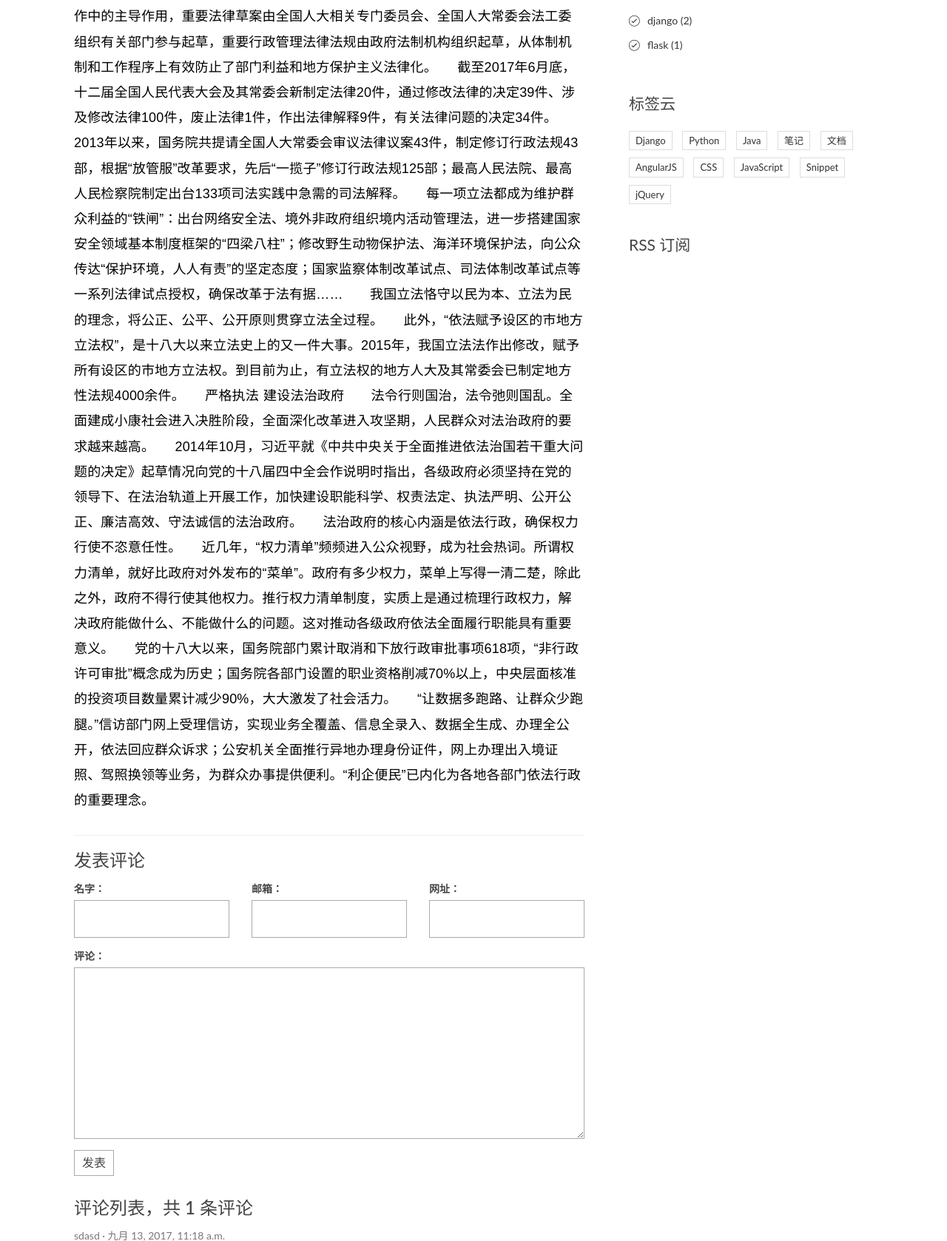
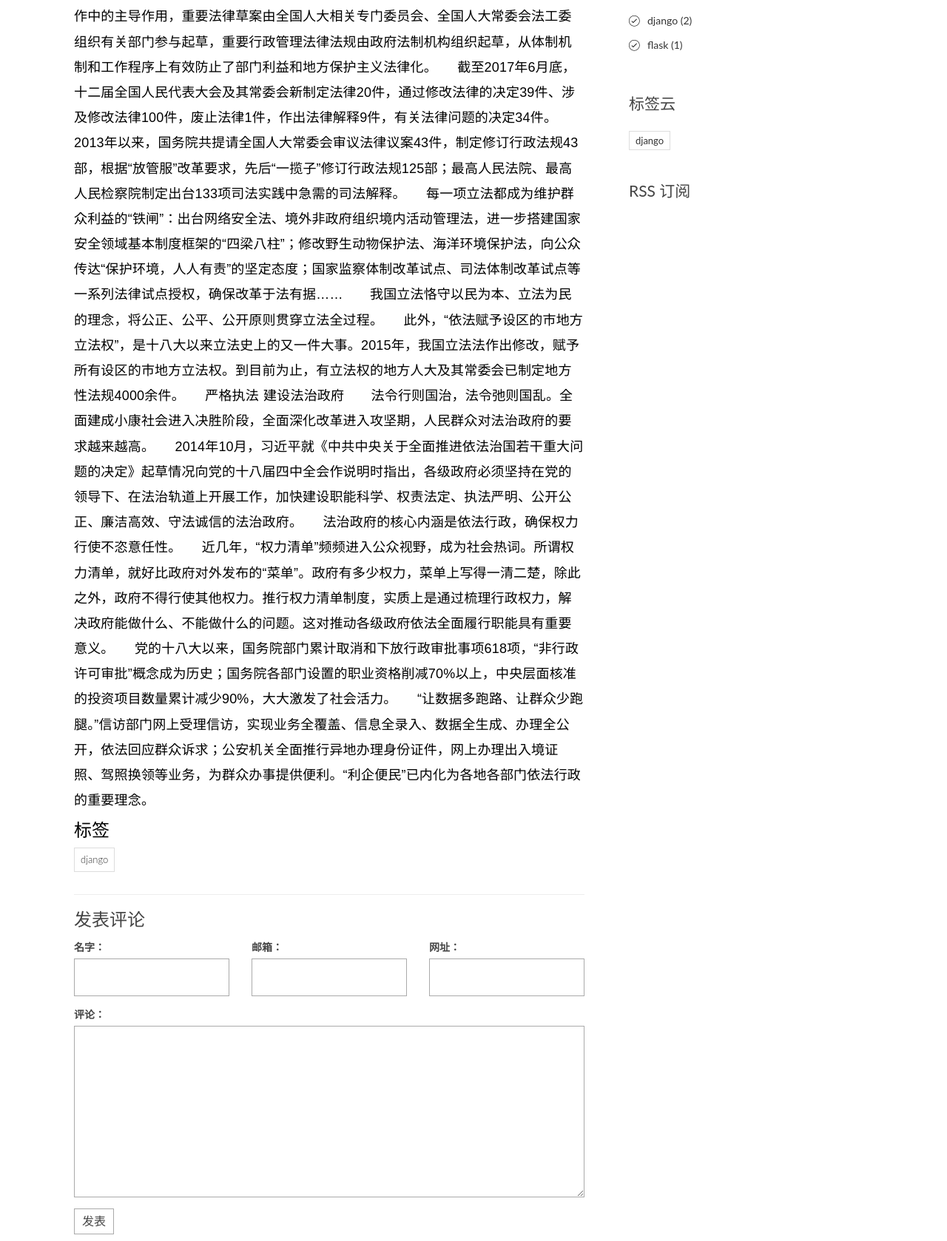
Before and after one commit to kkyyGGYY/django, a Django app: page /post/3/ in a window 1280 px wide. Shown: the part 531-2209 px from the top of the page at 74% size. Run offline with Django 3.2, Linux system fonts and the light colour scheme; data comes from the database, SQL or seed files in the repository; some libraries are stand-ins or nearby versions.

Commit message:
20170914上午Rss及标签云

```diff
--- a/blogproject/blog/templatetags/blog_tags.py
+++ b/blogproject/blog/templatetags/blog_tags.py
@@ -1,5 +1,5 @@
 from django import template
-from ..models import Post, Category
+from ..models import Post, Category, Tag
 from django.db.models.aggregates import Count
 
 
@@ -19,3 +19,8 @@ def archives():
 @register.simple_tag
 def get_categories():
     return Category.objects.annotate(num_post=Count('post')).filter(num_post__gt=0)
+
+
+@register.simple_tag
+def get_tags():
+    return Tag.objects.annotate(num_post=Count('post')).filter(num_post__gt=0)
--- a/blogproject/blog/urls.py
+++ b/blogproject/blog/urls.py
@@ -9,6 +9,7 @@ urlpatterns = [
     url(r'^post/(?P<pk>[0-9]+)/$', views.PostDetailView.as_view(), name='detail'),
     url(r'^archives/(?P<year>[0-9]{4})/(?P<month>[0-9]{1,2})/$', views.ArchivesViews.as_view(), name='archives'),
     url(r'^category/(?P<pk>[0-9]+)/$', views.CategoryView.as_view(), name='category'),
+    url(r'^tag/(?P<pk>[0-9]+)/$', views.TagView.as_view(), name='tag'),
 ]
 
 # urlpatterns = [
--- a/blogproject/blog/views.py
+++ b/blogproject/blog/views.py
@@ -1,7 +1,7 @@
 from django.shortcuts import render, get_object_or_404
 from django.http import HttpResponse
 from django.views.generic import ListView,DetailView
-from .models import Post, Category
+from .models import Post, Category, Tag
 import markdown
 import pygments
 from comments.forms import CommentForm
@@ -222,3 +222,9 @@ class CategoryView(IndexView):
         cate = get_object_or_404(Category, pk=self.kwargs.get('pk'))
         # 下面中的category 是post.category
         return super().get_queryset().filter(category=cate)
+
+
+class TagView(ListView):
+    def get_queryset(self):
+        tag = get_object_or_404(Tag, pk=self.kwargs.get('pk'))
+        return super().get_queryset().filter(tags=tag)
--- a/blogproject/blogproject/urls.py
+++ b/blogproject/blogproject/urls.py
@@ -15,9 +15,13 @@ Including another URLconf
 """
 from django.conf.urls import url,include
 from django.contrib import admin
+from blog.feeds import AllPostsRssFeed
+
 
 urlpatterns = [
     url(r'^admin/', admin.site.urls),
     url(r'^', include('blog.urls')),  # 所有blog/urls.py里的路由都有前缀'blog/'
     url(r'',include('comments.urls')),
+    # 记得在顶部引入 AllPostsRssFeed
+    url(r'^all/rss/$', AllPostsRssFeed(), name='rss'),
 ]
--- a/blogproject/templates/base.html
+++ b/blogproject/templates/base.html
@@ -108,41 +108,19 @@
                 </div>
                 <div class="widget widget-tag-cloud">
                     <h3 class="widget-title">标签云</h3>
+                    {% get_tags as tag_list %}
                     <ul>
+                        {% for tag in tag_list %}
                         <li>
-                            <a href="#">Django</a>
+                            <a href="{% url 'blog:tag' tag.pk %}">{{tag.name}}</a>
                         </li>
-                        <li>
-                            <a href="#">Python</a>
-                        </li>
-                        <li>
-                            <a href="#">Java</a>
-                        </li>
-                        <li>
-                            <a href="#">笔记</a>
-                        </li>
-                        <li>
-                            <a href="#">文档</a>
-                        </li>
-                        <li>
-                            <a href="#">AngularJS</a>
-                        </li>
-                        <li>
-                            <a href="#">CSS</a>
-                        </li>
-                        <li>
-                            <a href="#">JavaScript</a>
-                        </li>
-                        <li>
-                            <a href="#">Snippet</a>
-                        </li>
-                        <li>
-                            <a href="#">jQuery</a>
-                        </li>
+                        {% empty %}
+                        没有!
+                        {% endfor %}
                     </ul>
                 </div>
                 <div class="rss">
-                    <a href=""><span class="ion-social-rssoutline"></span> RSS 订阅</a>
+                    <a href="{% url 'rss' %}"><span class="ion-social-rssoutline"></span> RSS 订阅</a>
                 </div>
             </aside>
         </div>
--- a/blogproject/templates/blog/detail.html
+++ b/blogproject/templates/blog/detail.html
@@ -14,8 +14,19 @@
     </header>
     <div class="entry-content clearfix">
         {{ post.body|safe }}
+        <div class="widget-tag-cloud">
+            <ul>
+                <h3>标签</h3>
+                {% for tag in post.tags.all %}
+                <li>
+                    <a href="{% url 'blog:tag' tag.pk %}">{{tag.name}}</a>
+                </li>
+                {% endfor %}
+            </ul>
+        </div>
     </div>
 </article>
+
 <section class="comment-area" id="comment-area">
     <hr>
     <h3>发表评论</h3>
```
Also changed, not shown: blogproject/blog/feeds.py (added, +20 -0 lines).
